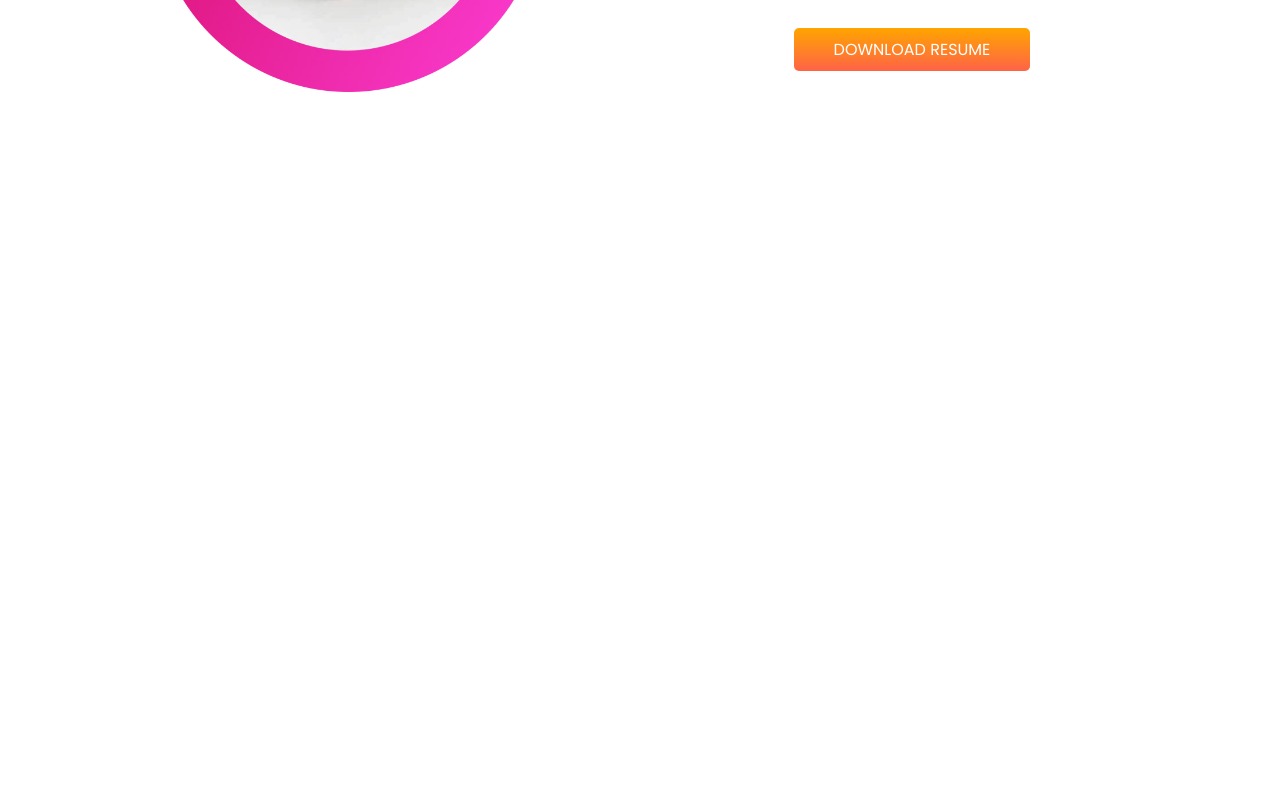
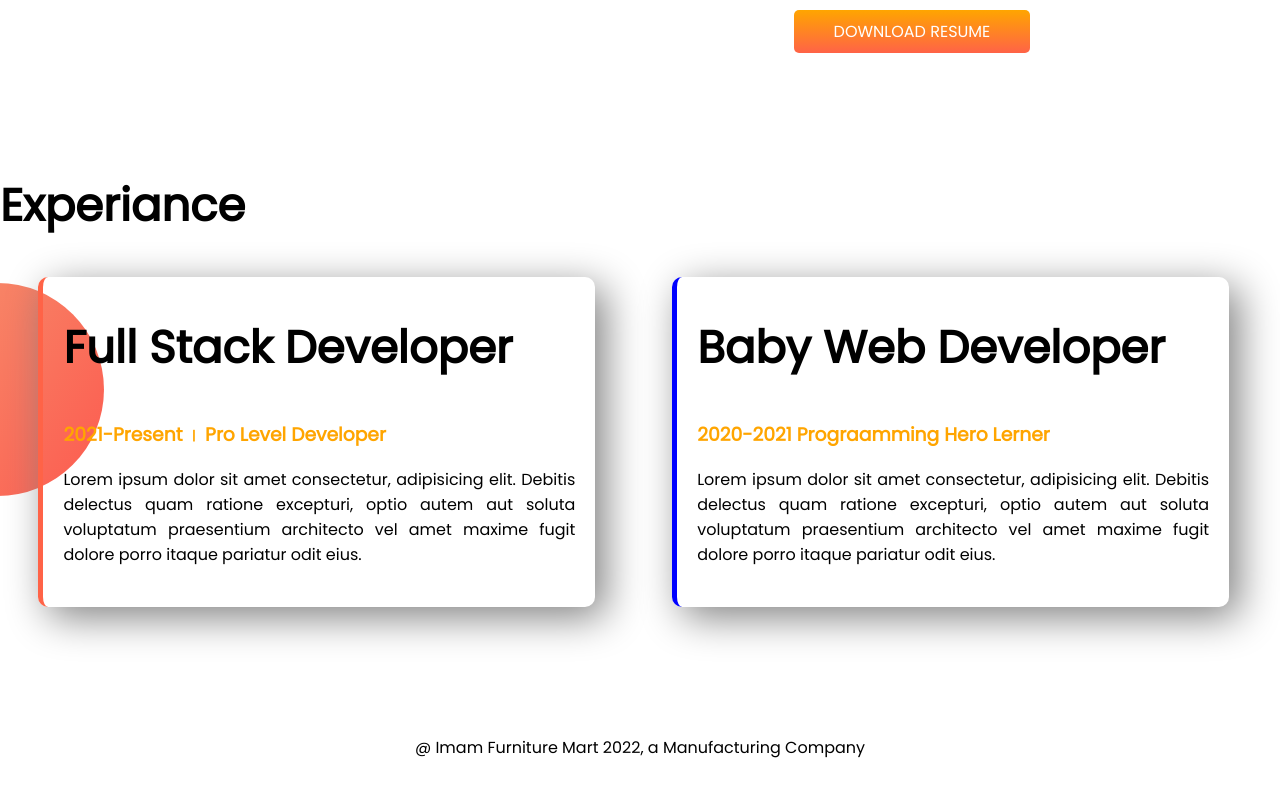
Before and after one commit to Km-Nazrul-Islam/developer-portfolio, a plain HTML site: page index.html in a window 1280 px wide. Shown: the part 1184-1980 px from the top of the page. Before the commit the page ends 1411 px from the top, so only its background shows below. Drawn offline with Linux system fonts and the light colour scheme.

Commit message:
Footer Added

```diff
--- a/index.html
+++ b/index.html
@@ -11,10 +11,10 @@
     <link rel="stylesheet" href="style.css">
 </head>
 <body>
-    <section class="top-banner">
+    <section class="top-banner flexiable-container">
         <div class="half-width">
             <h1>Welcome To</h1>
-            <h1><span>Imam Furniture</span> Mart</h1>
+            <h1><span class="orange-color">Imam Furniture</span> Mart</h1>
             <h3>Build Climber And Train Stooper</h3>
             <p>Lorem ipsum dolor sit, amet consectetur adipisicing elit. Dolores odio nihil pariatur maiores dignissimos
                 repellendus
@@ -28,7 +28,7 @@
         </div>
     </section>
 
-    <section class="dream-big">
+    <section class="dream-big flexiable-container">
         <div class="half-width">
             <img src="img/main_bg_pic.png" alt="">
         </div>
@@ -40,5 +40,31 @@
         </div>
     </section>
 
+
+    <section class="experiance-area">
+        <h1>Experiance</h1>
+
+        <div class="flexiable-container">
+            <div id="full-stack-developer" class="experiance-item">
+                <h1>Full Stack Developer</h1>
+                <h3 class="orange-color">2021-Present । Pro Level Developer</h3>
+                <p>Lorem ipsum dolor sit amet consectetur, adipisicing elit. Debitis delectus quam ratione excepturi, optio autem
+                    aut soluta voluptatum praesentium architecto vel amet maxime fugit dolore porro itaque pariatur odit eius.</p>
+            </div>
+
+            <div id="baby-web-developer" class="experiance-item">
+                <h1>Baby Web Developer</h1>
+                <h3 class="orange-color">2020-2021 Prograamming Hero Lerner</h3>
+                <p>Lorem ipsum dolor sit amet consectetur, adipisicing elit. Debitis delectus quam ratione excepturi, optio autem
+                    aut
+                    soluta voluptatum praesentium architecto vel amet maxime fugit dolore porro itaque pariatur odit eius.</p>
+            </div>
+        </div>
+    </section>
 </body>
+
+<footer>
+    <p>@ Imam Furniture Mart 2022, a Manufacturing Company</p>
+</footer>
+
 </html>
--- a/style.css
+++ b/style.css
@@ -4,10 +4,10 @@ body {
 }
 
 h1 {
-    font-size: 50px;
+    font-size: 45px;
 }
 h2 {
-
+    font-size: 40px;
 }
 
 p {
@@ -15,11 +15,11 @@ p {
     text-align: justify;
 }
 
-h1 span {
+.orange-color {
     color: orange;
 }
 
-section {
+.flexiable-container {
     display: flex;
     margin-bottom: 10%;
 }
@@ -60,3 +60,31 @@ section {
     background-repeat: no-repeat;
     background-position: right;
 }
+
+.experiance-area {
+    background-image: url(images/exp-bg.png);
+    background-repeat: no-repeat;
+    background-position: left;
+}
+
+.experiance-item {
+    box-shadow: 10px 10px 40px gray;
+    width: 40%;
+    margin-left: 3%;
+    margin-right: 3%;
+    padding: 0 20px;
+    border-radius: 10px;
+    border-left: 5px solid red;
+}
+
+#full-stack-developer {
+    border-left: 5px solid tomato;
+}
+
+#baby-web-developer {
+    border-left: 5px solid blue;
+}
+
+footer p {
+    text-align: center;
+}
```
